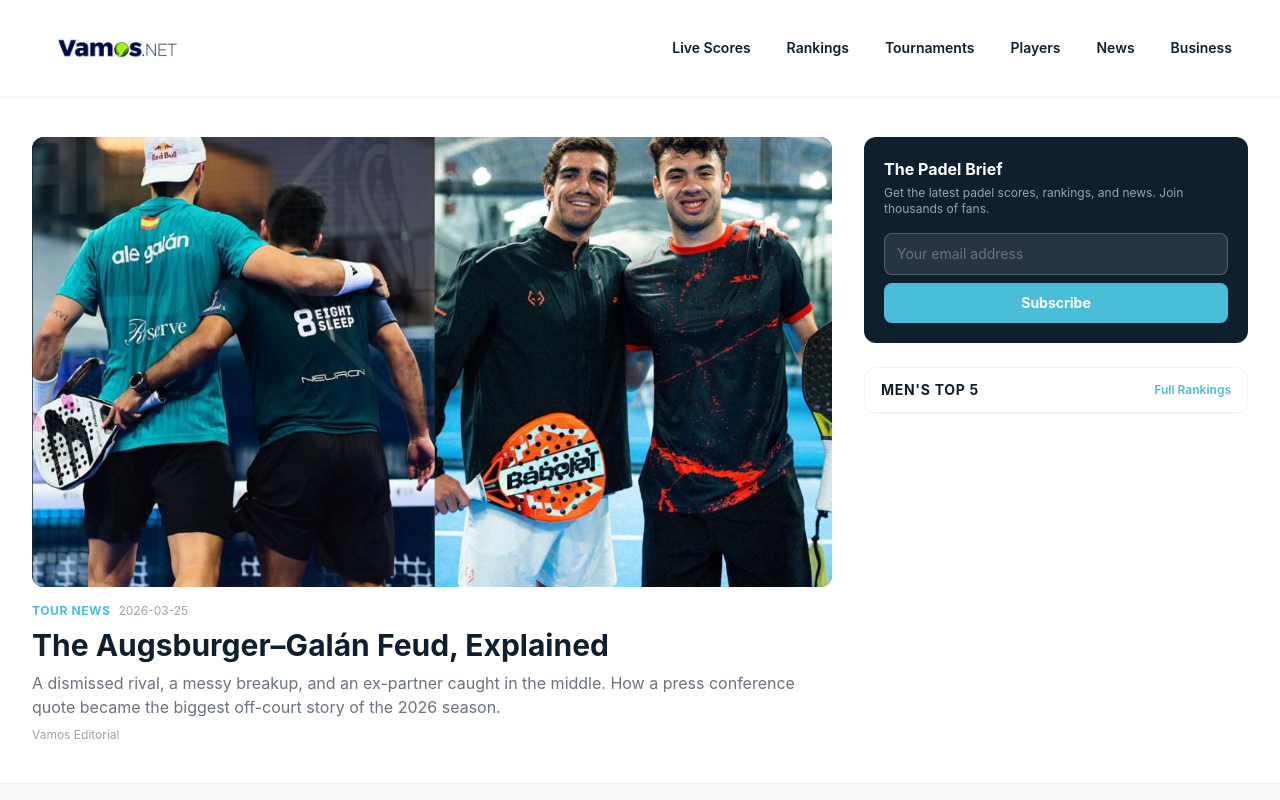
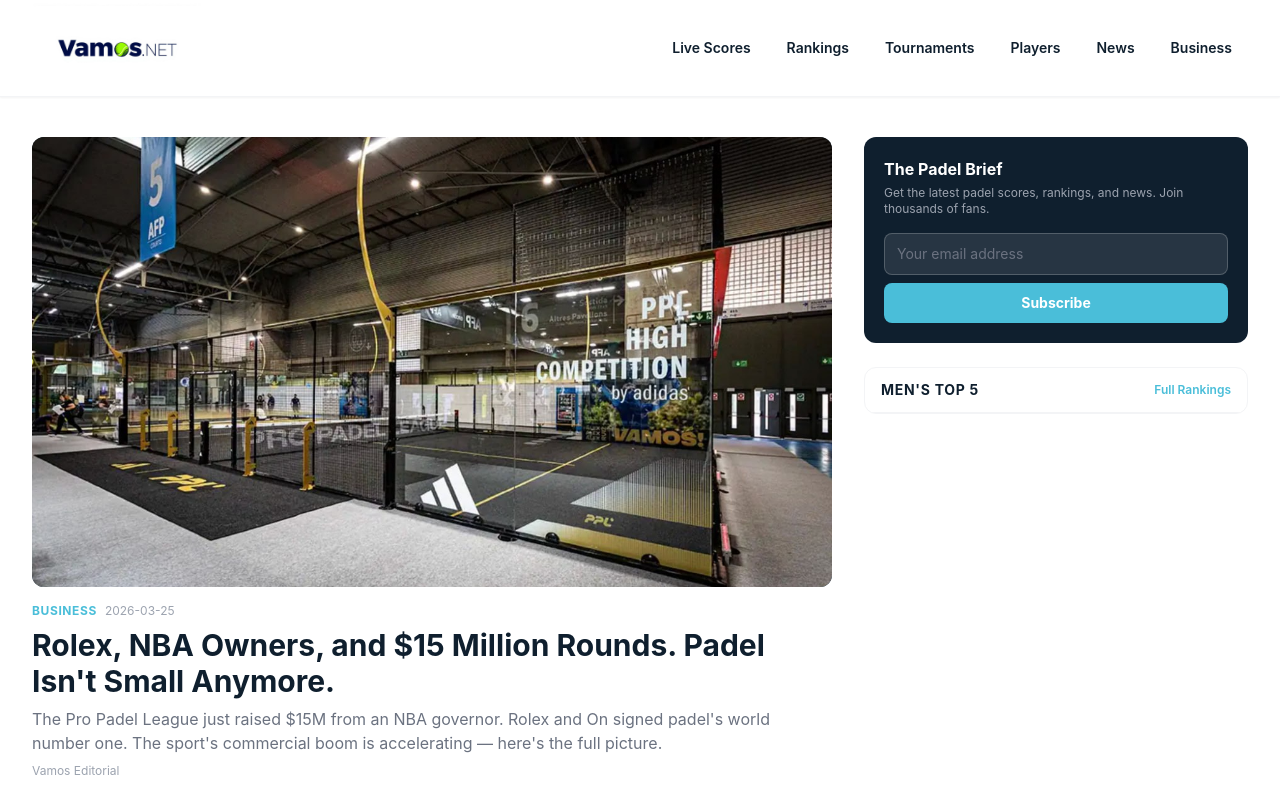
Before and after one commit to serenity42-ai/vamos-net, a Next.js app: page / in a window 1280 px wide. Shown: the top 800 px of the page. Built offline with nearby package versions, Linux system fonts and the light colour scheme.

Commit message:
Add padel big money article — PPL M, Rolex, On, market data

```diff
--- a/src/data/mock.ts
+++ b/src/data/mock.ts
@@ -37,6 +37,28 @@
 // --- ARTICLES (accurate 2026 season data) ---
 
 export const articles: Article[] = [
+  {
+    slug: "padel-big-money-2026",
+    title: "Rolex, NBA Owners, and $15 Million Rounds. Padel Isn't Small Anymore.",
+    excerpt:
+      "The Pro Padel League just raised $15M from an NBA governor. Rolex and On signed padel's world number one. The sport's commercial boom is accelerating — here's the full picture.",
+    category: "Business",
+    author: "Vamos Editorial",
+    date: "2026-03-25",
+    imageUrl: "/images/news/padel-big-money-2026.jpg",
+    body: `<p>The Pro Padel League just raised $15 million. The Series A round, announced yesterday and led by Charlotte Hornets co-chairman Rick Schnall, values the North American league at roughly ten times its $10 million seed from a year ago. An NBA governor, betting eight figures on a sport most Americans still can't explain to their friends.</p>
+<p>It's the kind of headline that would have been absurd in 2022. It isn't anymore. And PPL's fundraise is just the latest in a string of moves that, taken together, paint a picture of a sport crossing from niche to mainstream at a pace nobody quite predicted.</p>
+<p>Three years ago, the world's best padel players were earning less than a mid-table tennis pro. Today, Rolex is signing them.</p>
+<p>In January 2026, Arturo Coello — the 21-year-old world number one — signed with On, the Swiss sportswear brand that built its reputation on running shoes and Roger Federer. A week later, Rolex added Coello to its athlete roster, making him the first padel player in the watchmaker's history to carry the crown. Two deals in eight days, both from brands that hadn't touched padel twelve months earlier.</p>
+<p>These aren't charitable gestures. On is co-developing padel-specific footwear with Coello, working from its Swiss labs with input from the sport's top player. Rolex, a brand that chooses its athletes with surgical precision — Federer, Tiger Woods, Carlos Alcaraz — doesn't write sponsorship cheques on a whim. When Rolex enters a sport, it signals that the audience and the commercial opportunity have reached a threshold worth their brand equity.</p>
+<p>At the tour level, the numbers tell the same story. Qatar Airways is title sponsor of the Premier Padel tour. Red Bull TV holds the global broadcast deal, pushing the sport into 130 countries. Tour sponsors now include Wilson, Bullpadel, Playtomic, Betsson, and NTT Data — a mix of endemic padel brands and multinational corporates that would have been unthinkable three years ago. The 2026 season spans 26 tournaments across 18 countries, with total prize money that dwarfs anything the sport has seen before.</p>
+<p>The player economics reflect the acceleration. Coello and Tapia each earned €492,375 in prize money alone in 2024, winning 14 titles across 21 tournaments. Their career earnings already exceed €1.17 million each — and prize money has more than doubled since 2022. Add sponsorship income, appearance fees, and exhibition payments, and the top tier of men's padel is approaching the kind of earning power that tennis players outside the top 30 can only dream of.</p>
+<p>The women's side is growing too, though unevenly. Gemma Triay and Delfina Brea dominate both the rankings and the commercial opportunities, with Triay in particular attracting brand interest beyond endemic padel sponsors. But the gap between the top women's pairs and the rest of the field remains wider than on the men's side, both in earnings and visibility.</p>
+<p>Underneath the headline deals, the market data supports the optimism. The Global Padel Report estimates the sport's total market value has tripled from €2 billion in 2022 to €6 billion in 2026, powered by a base of over 35 million players worldwide. Padel clubs grew 22 percent globally in 2024, with the sharpest expansion in Southern Europe. The US market is still in its infancy — Playtomic's report projects "real acceleration" in American padel for 2027 — but events like the Miami P1 and PPL's expansion are laying the groundwork.</p>
+<p>The equipment segment alone was worth €550 million in 2022 and is growing as traditional tennis brands (Wilson, Head, Babolat) compete with padel-native manufacturers (Bullpadel, Nox) for court share. Connected rackets and performance analytics are the next frontier, with brands investing in R&D that would have seemed absurd for a sport most Americans hadn't heard of five years ago.</p>
+<p>Not everything is moving smoothly. Prize money, while growing, still lags far behind tennis, and the gap between what the top four pairs earn and everyone else is stark. Player associations have pushed for better revenue sharing, and the rapid pace of pair changes — driven partly by the financial incentive to partner with higher-ranked players for better seedings — has raised questions about the sport's competitive stability.</p>
+<p>But the trajectory is clear. When Swiss watchmakers, NBA governors, and global airlines are all moving in the same direction, they're not chasing a fad. Padel's commercial moment isn't somewhere on the horizon. It arrived, and the numbers are only getting bigger.</p>`,
+  },
   {
     slug: "augsburger-galan-feud-explained",
     title: "The Augsburger–Galán Feud, Explained",
```
Also changed, not shown: public/images/news/padel-big-money-2026.jpg (added).
